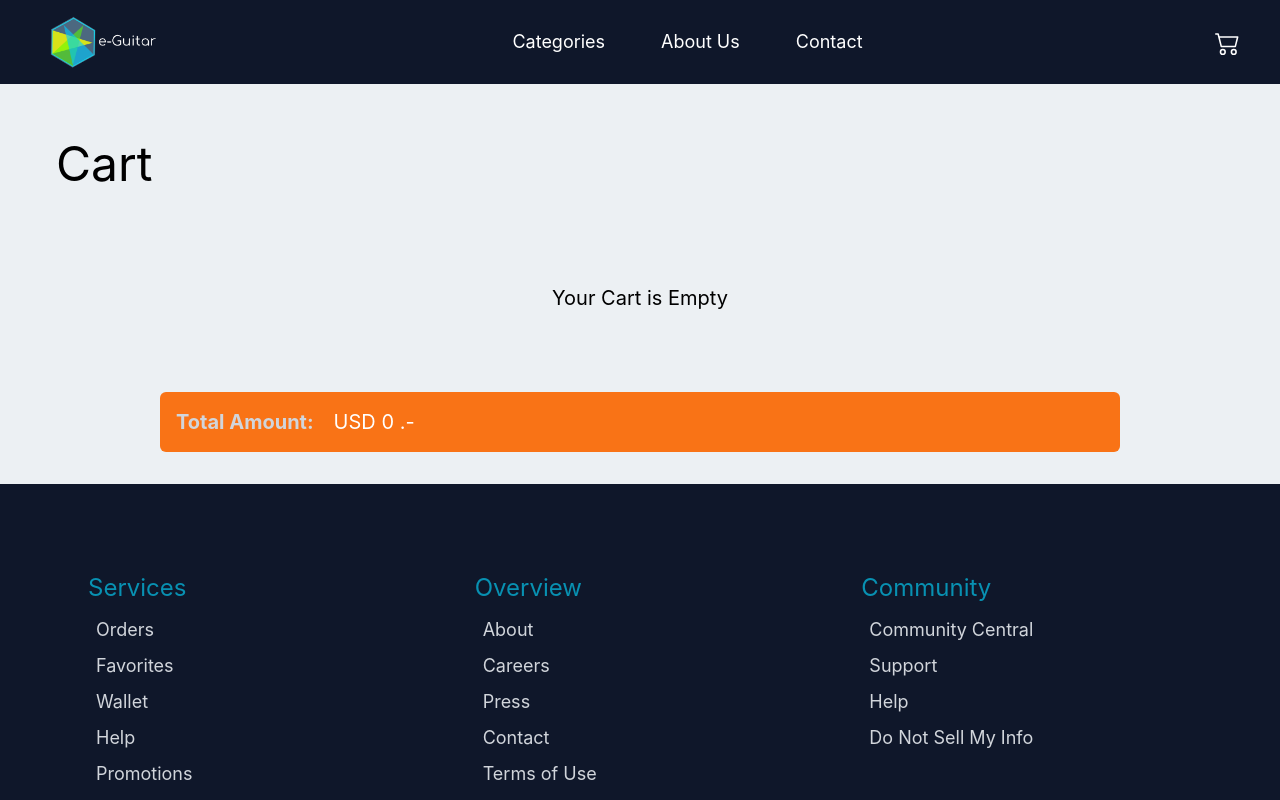
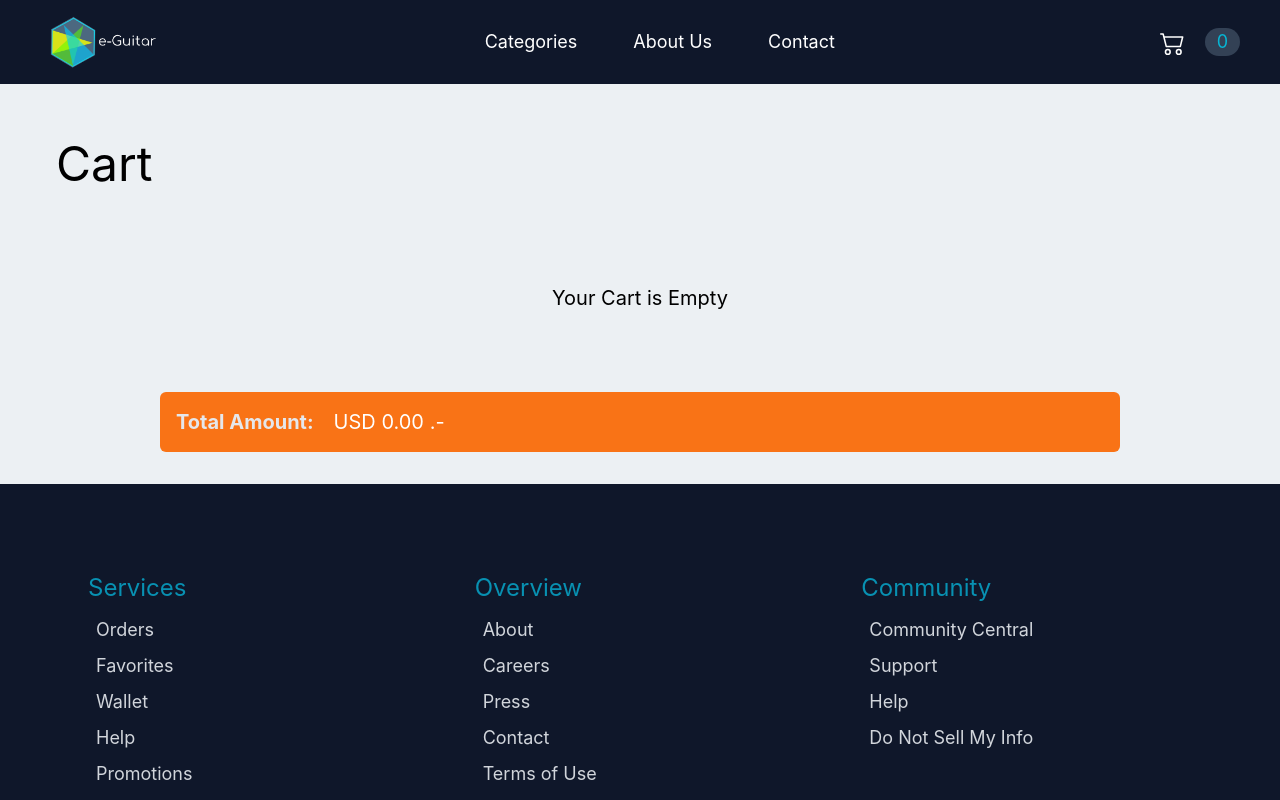
Before and after one commit to marianonu14/e-guitar, a Next.js app: page /cart in a window 1280 px wide. Shown: the top 800 px of the page. Built offline with nearby package versions, Linux system fonts and the light colour scheme.

Commit message:
Cart ready

```diff
--- a/components/CardCart.js
+++ b/components/CardCart.js
@@ -12,7 +12,11 @@ const CardCart = (props) => {
             <p className="text-white text-xl"><span className="text-cyan-600">Unitary Price -</span> USD {props.price.toFixed(2)}</p>
             <p className="text-white text-xl"><span className="text-cyan-600">Quantity - </span>{props.quantity}</p>
         </div>
-        <button className="btn flex justify-center w-full md:w-1/6 bg-red-500 hover:text-red-500 border-white rounded-xl text-white gap-3">
+        <button
+        className="btn flex justify-center w-full md:w-1/6 bg-red-500 hover:text-red-500 border-white rounded-xl text-white gap-3"
+        onClick={props.delete}
+        value={props.name}
+        >
             Delete
         </button>
     </div>
--- a/components/Header.js
+++ b/components/Header.js
@@ -3,6 +3,7 @@ import { useState } from "react";
 import Link from "next/link";
 import Image from "next/image";
 import { useRouter } from "next/router";
+import { useCart } from "../context/cartContext";
 
 import LogoImg from "../public/logo.png"
 
@@ -12,6 +13,8 @@ import { AiOutlineClose } from 'react-icons/ai';
 
 const Header = () => {
     const [navState , setNavState] = useState(false);
+    const {cart} = useCart()
+
     const router = useRouter();
     const route = router.pathname;
 
@@ -39,8 +42,9 @@ const Header = () => {
                 </li>
             </ul>
             <Link href="/cart">
-                <button className="hidden md:inline">
+                <button className="hidden md:flex items-center gap-5">
                     <BsCart2 size={25} />
+                    <span className="bg-slate-700 px-3 rounded-full text-cyan-500">{cart.length}</span>
                 </button>
             </Link>
             <button className="md:hidden cursor-pointer" onClick={handleNav}>
--- a/context/cartContext.js
+++ b/context/cartContext.js
@@ -11,5 +11,9 @@ export const CartProvider = ({children}) => {
         setCart([...cart, item])
     }
 
-    return <CartContext.Provider value={{cart , addCart}}>{children}</CartContext.Provider>
+    const deleteCart = (newArray) => {
+        setCart(newArray)
+    }
+
+    return <CartContext.Provider value={{cart , addCart, deleteCart}}>{children}</CartContext.Provider>
 }
--- a/pages/cart.js
+++ b/pages/cart.js
@@ -2,19 +2,33 @@ import CardCart from "../components/CardCart";
 import { useCart } from "../context/cartContext";
 
 const Cart = () => {
-    const {cart} = useCart()
+    const {cart, deleteCart} = useCart()
 
     const arrayTotal = cart.map(elem => elem.quantity * elem.price)
 
-    const sumTotal = arrayTotal.reduce(
-        (previousValue, currentValue) => previousValue + currentValue, 0)
+    const sumTotal = arrayTotal.reduce((previousValue, currentValue) => previousValue + currentValue, 0)
 
+    const handleDelete = (e) => {
+        const name = e.target.value
+
+        const itemSelected = cart.find(elem => elem.name === name);
+        const arrayFilter = cart.filter(elem => elem.name !== name);
+
+        if(itemSelected.quantity === 1){
+            deleteCart(arrayFilter)
+            return;
+        }
+
+        itemSelected.quantity--
+        const newArray = [...arrayFilter, itemSelected]
+        deleteCart(newArray)
+    }
     return (
         <div className="min-h-[50vh]">
             <h1 className="text-2xl md:text-5xl md:p-14 px-6 pt-6">Cart</h1>
             {!cart.length && <p className="text-center text-xl p-10">Your Cart is Empty</p>}
-            {cart.map(elem => <CardCart key={Math.random()} name={elem.name} price={elem.price} image={elem.image} quantity={elem.quantity} />)}
-            <div className="flex flex-col items-center gap-5 md:flex-row bg-orange-500 w-3/4 m-auto p-4 rounded-md my-10 text-white text-xl"><span className="font-bold text-gray-300">Total Amount:</span> USD {sumTotal} .-</div>
+            {cart.map(elem => <CardCart key={Math.random()} name={elem.name} price={elem.price} image={elem.image} quantity={elem.quantity} delete={handleDelete} />)}
+            <div className="flex flex-col items-center gap-5 md:flex-row bg-orange-500 w-3/4 m-auto p-4 rounded-md my-10 text-white text-xl"><span className="font-bold text-gray-200">Total Amount:</span> USD {sumTotal.toFixed(2)} .-</div>
         </div>
      );
 }
```
